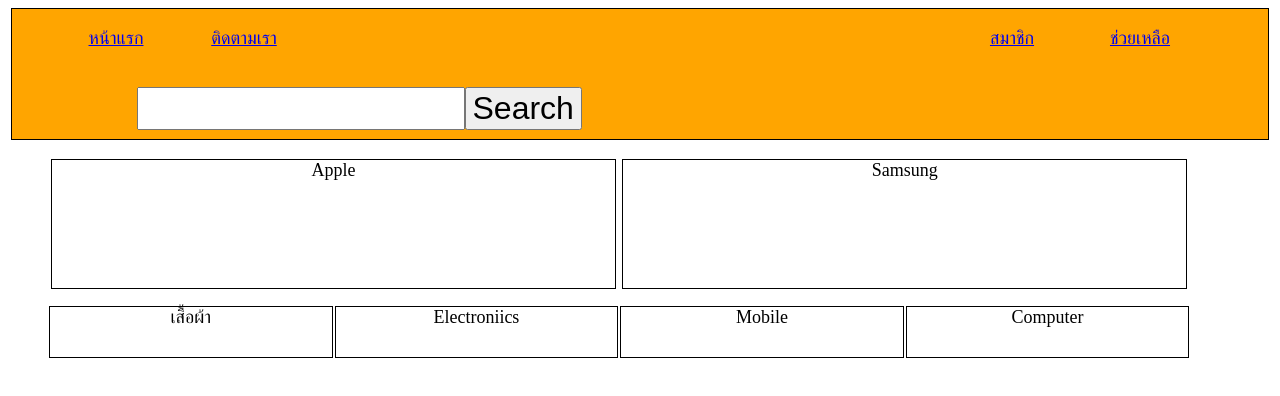
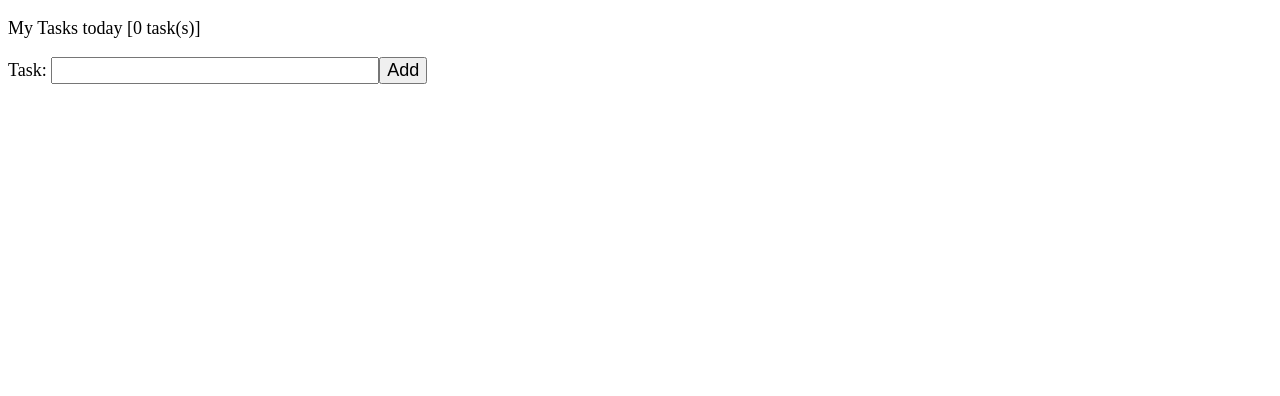
Before and after one commit to samartka/learn_angular, an Angular app: page / in a window 1280 px wide. Shown: the top 396 px of the page. Built offline with nearby package versions, Linux system fonts and the light colour scheme.

Commit message:
Chapter 13 Homework 2

```diff
--- a/src/app/app.component.html
+++ b/src/app/app.component.html
@@ -2,7 +2,7 @@
 
 
 
-    <app-home [title]="'home component'"></app-home>
+    <!-- <app-home [title]="'home component'"></app-home>  -->
 
 
 
@@ -11,5 +11,5 @@
     <!-- <app-navbar></app-navbar>
     <app-topbanner></app-topbanner>
     <app-categorymenu></app-categorymenu> -->
-    <!-- <app-todolist></app-todolist> -->
+    <app-todolist></app-todolist>
 </div>
--- a/src/app/todolist/todolist.component.html
+++ b/src/app/todolist/todolist.component.html
@@ -1,7 +1,7 @@
 <div>
     <p>My Tasks today [{{tasks.length}} task(s)]</p>
     <ul>
-        <li *ngFor="let t of tasks; index as i">{{t}} <button (click)="removetask(i)">-</button></li>
+        <li *ngFor="let t of tasks; index as i">{{t}} </li>
 
     </ul>
     <div class="addDiv">
--- a/src/app/todolist/todolist.component.ts
+++ b/src/app/todolist/todolist.component.ts
@@ -21,8 +21,6 @@
             alert("กรุณาระบุ task")
         }
     }
-    removetask(i){
-        this.tasks.splice(i,1)
-    }
+
 
 }
```
